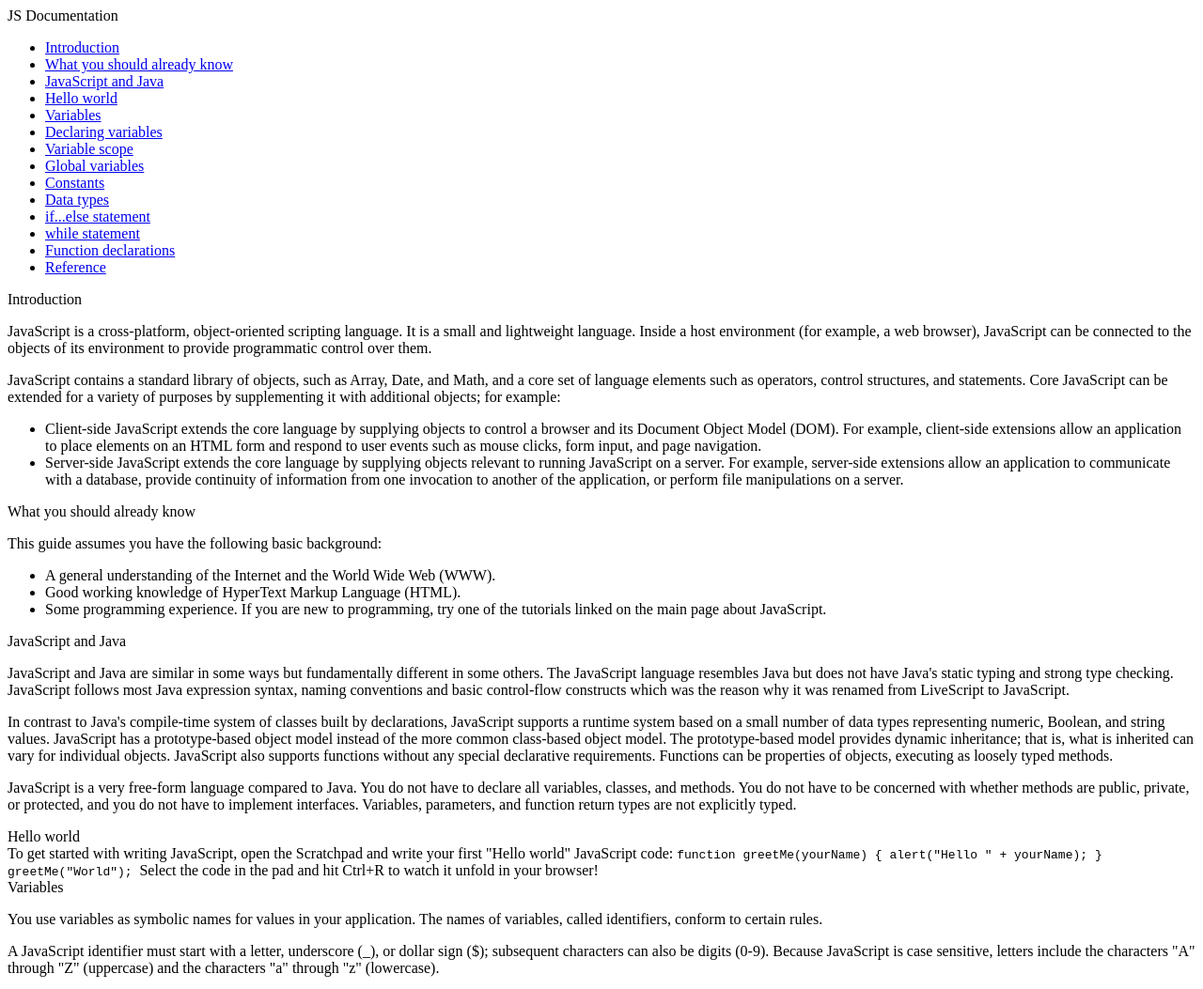
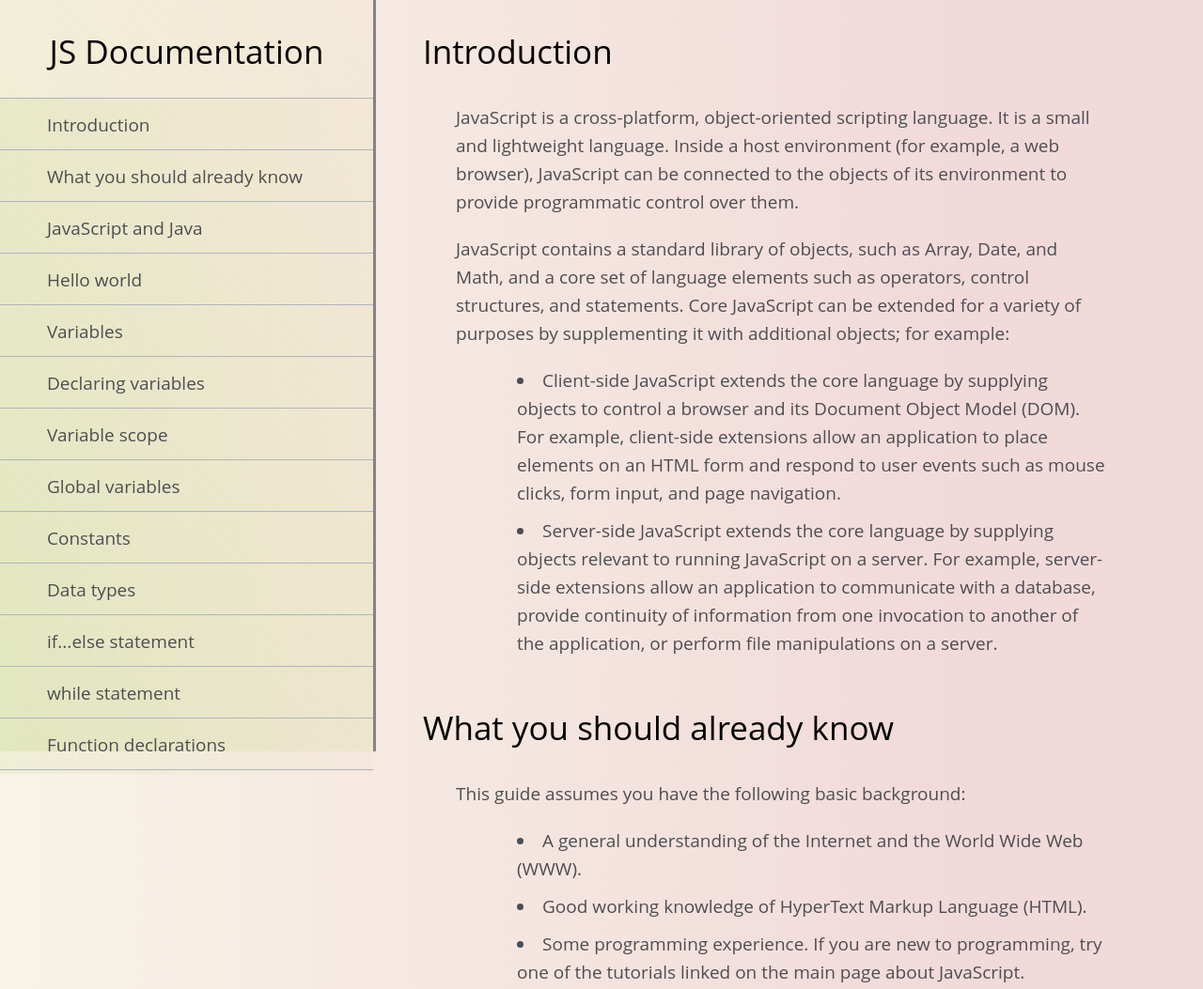
Before and after one commit to BCFCODE/JS-Documentation, a plain HTML site: page index.html in a window 1280 px wide. Shown: the top 1053 px of the page at 94% size. Drawn offline with Linux system fonts and the light colour scheme.

Commit message:
color gradients added

```diff
--- a/index.html
+++ b/index.html
@@ -1,13 +1,14 @@
 <!DOCTYPE html>
 <html>
   <head>
-    <meta charset="utf-8">
-    <link rel="stylesheet" href="styles.css">
+    <meta charset="utf-8" />
+    <link rel="stylesheet" href="styles.css" />
+    <title>JS Documentation</title>
   </head>
   <body>
-    <nav id="navbar">
-      <header>JS Documentation</header>
-      <ul>
+    <nav id="navbar" class="navbar">
+      <header class="navHeader">JS Documentation</header>
+      <ul class="navList">
         <li><a class="nav-link" href="#Introduction">Introduction</a></li>
         <li>
           <a class="nav-link" href="#What_you_should_already_know"
@@ -46,6 +47,7 @@
         <li><a class="nav-link" href="#Reference">Reference</a></li>
       </ul>
     </nav>
+
     <main id="main-doc">
       <section class="main-section" id="Introduction">
         <header>Introduction</header>
--- /dev/null
+++ b/styles.css
@@ -0,0 +1,102 @@
+* {
+  box-sizing: border-box;
+}
+
+body {
+  margin: 0;
+  font-size: 19px;
+  font-family: "Open Sans", Arial, sans-serif;
+  color: rgb(77, 78, 83);
+  line-height: 30px;
+  background: linear-gradient(90deg, rgba(242, 232, 207, 0.5),  rgba(188, 71, 73, 0.205) 80%);
+}
+
+.nav-link {
+  text-decoration: none;
+  color: rgb(77, 78, 83);
+}
+
+header {
+  font-size: 35px;
+  color: black;
+}
+
+.navbar {
+  position: fixed;
+  /* background-color: yellow; */
+  height: 100%;
+  width: 400px;
+  border-right: 3px solid rgb(132, 132, 134);
+  background: linear-gradient(45deg, #a7c9572e, #f2e8cf68);
+
+}
+
+.navHeader {
+  text-align: center;
+  padding-top: 40px;
+  height: 85px;
+}
+
+.navList {
+  list-style: none;
+  /* background-color: pink; */
+  /* border-bottom: 3px solid black; */
+  height: 90%;
+  padding: 0;
+  overflow-y: auto;
+}
+
+.navList li {
+  border-top: 1px solid rgb(176, 180, 192);
+  height: 55px;
+  padding-left: 50px;
+  padding-top: 13px;
+  background: linear-gradient(90deg, #a7c9571d, #f2e8cf41);
+
+}
+
+main {
+  margin: 0 100px 0 450px;
+  padding-top: 40px;
+}
+
+ul {
+  list-style: inside;
+}
+ul ul {
+  list-style: circle;
+  margin: 25px 0 30px 20px;
+  line-height: 20px;
+}
+ul li p {
+  display: inline;
+}
+section {
+  margin-bottom: 60px;
+}
+
+section p {
+  margin-bottom: 20px;
+}
+section li {
+  margin-left: 25px;
+  margin-bottom: 10px;
+}
+
+article {
+  margin-top: 40px;
+  margin-left: 35px;
+}
+
+code {
+  display: block;
+  white-space: pre-line;
+  background-color: rgba(255, 255, 255, 0.849);
+  color: rgb(77, 78, 83);
+  margin: 20px 0;
+  word-break: normal;
+  overflow-wrap: normal;
+  padding: 20px 40px;
+  border-radius: 5px;
+  line-height: 35px;
+}
```
Also changed, not shown: 1 other file.
